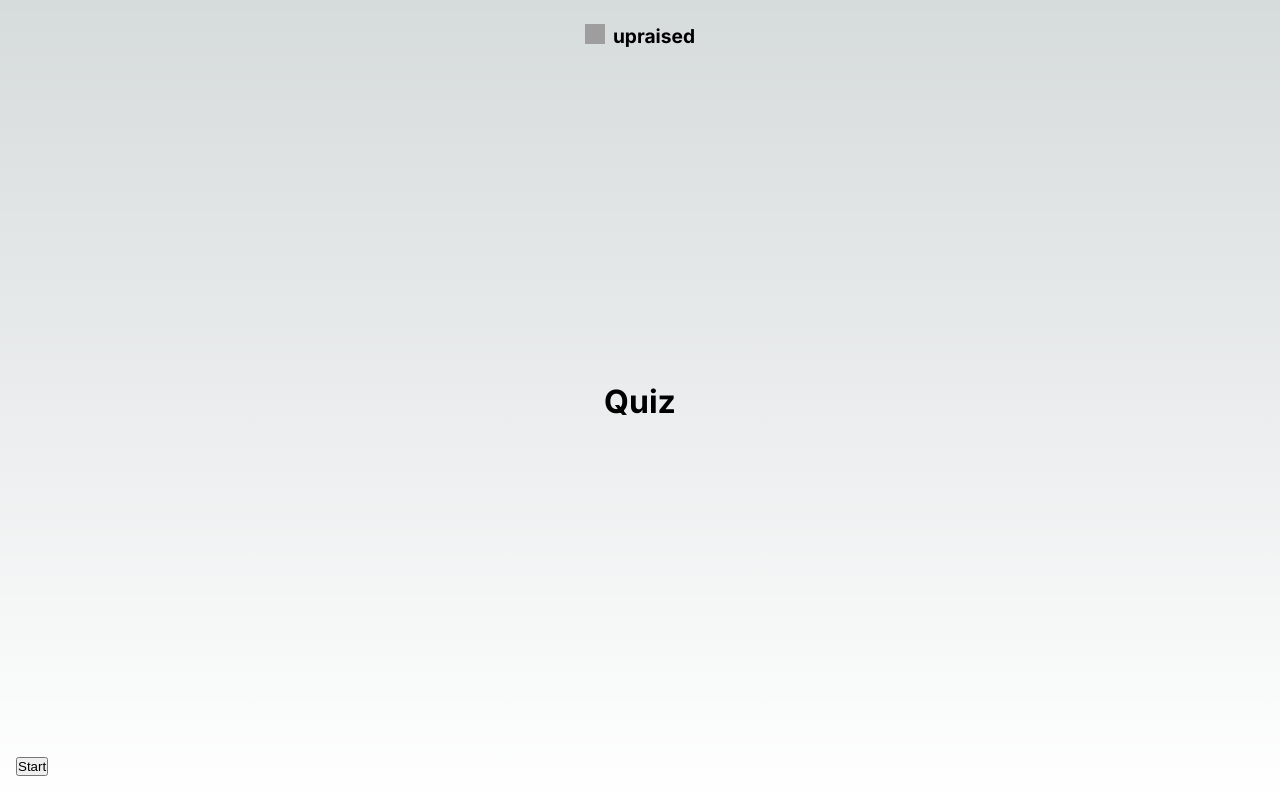
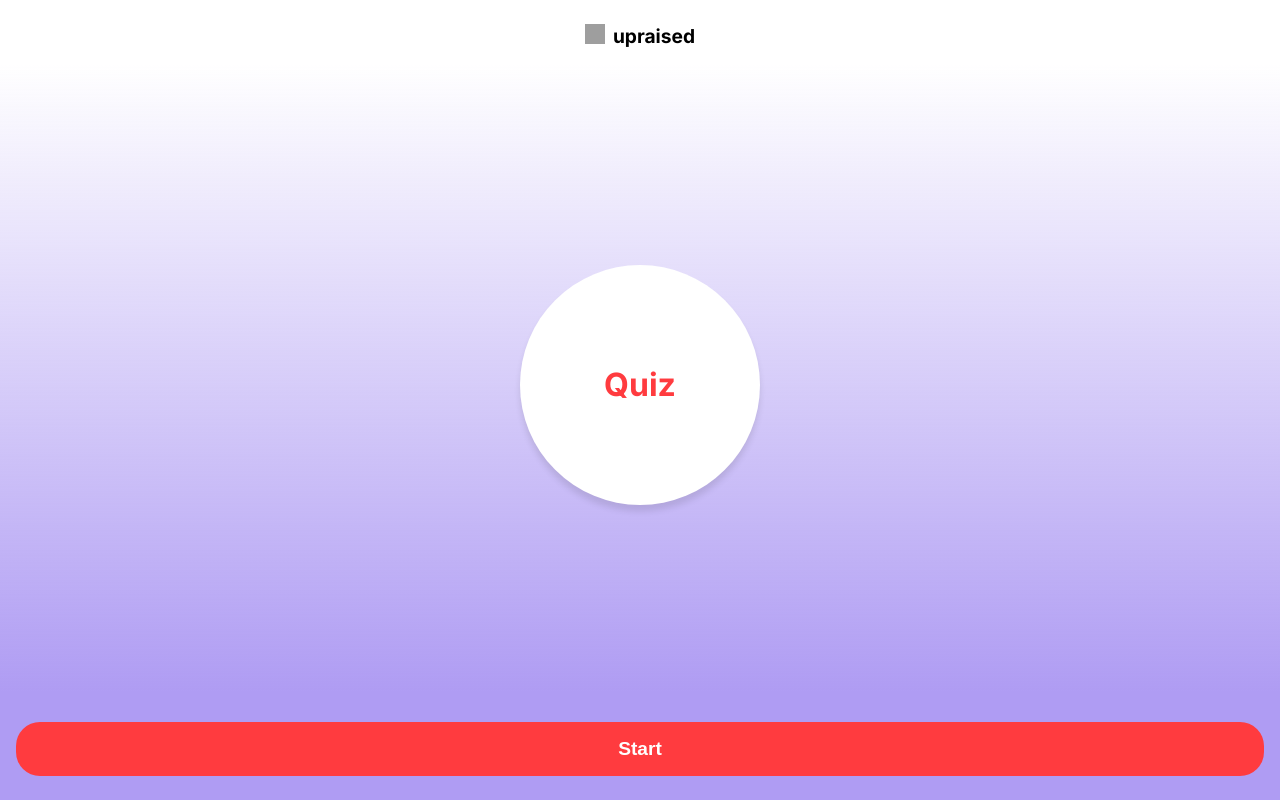
Before and after one commit to Yashwithagit/quiz-web-app, a Next.js app: page / in a window 1280 px wide. Built offline with nearby package versions, Linux system fonts and the light colour scheme; grey boxes are pictures that could not be loaded.

Commit message:
FEAT: result page UI

```diff
--- a/app/globals.css
+++ b/app/globals.css
@@ -1,107 +1,103 @@
-:root {
-  --max-width: 1100px;
-  --border-radius: 12px;
-  --font-mono: ui-monospace, Menlo, Monaco, "Cascadia Mono", "Segoe UI Mono",
-    "Roboto Mono", "Oxygen Mono", "Ubuntu Monospace", "Source Code Pro",
-    "Fira Mono", "Droid Sans Mono", "Courier New", monospace;
+:root{
+  /* Red variant */
+  --dark-red:#ff3b3f;
 
-  --foreground-rgb: 0, 0, 0;
-  --background-start-rgb: 214, 219, 220;
-  --background-end-rgb: 255, 255, 255;
+  /* White variant */
+  --primary-white:#ffffff;
 
-  --primary-glow: conic-gradient(
-    from 180deg at 50% 50%,
-    #16abff33 0deg,
-    #0885ff33 55deg,
-    #54d6ff33 120deg,
-    #0071ff33 160deg,
-    transparent 360deg
-  );
-  --secondary-glow: radial-gradient(
-    rgba(255, 255, 255, 1),
-    rgba(255, 255, 255, 0)
-  );
+  /* Black variant */
+  --primary-black:#000000;
+  --transparent-black:#0000001A;
 
-  --tile-start-rgb: 239, 245, 249;
-  --tile-end-rgb: 228, 232, 233;
-  --tile-border: conic-gradient(
-    #00000080,
-    #00000040,
-    #00000030,
-    #00000020,
-    #00000010,
-    #00000010,
-    #00000080
-  );
+  /* Blue variant */
+  --light-aqua:#af9cf300;
+  --pale-blue:#AF9CF3;
 
-  --callout-rgb: 238, 240, 241;
-  --callout-border-rgb: 172, 175, 176;
-  --card-rgb: 180, 185, 188;
-  --card-border-rgb: 131, 134, 135;
+  /* Grey variant */
+  --light-gray:#F3F4FA;
+  --shade-gray: #F3F4FA;
+  --platinum-gray:#e1e3e8;
+
+
+  /* green variant */
+  --light-green: #44B77B;
+
+
 }
-
-@media (prefers-color-scheme: dark) {
-  :root {
-    --foreground-rgb: 255, 255, 255;
-    --background-start-rgb: 0, 0, 0;
-    --background-end-rgb: 0, 0, 0;
-
-    --primary-glow: radial-gradient(rgba(1, 65, 255, 0.4), rgba(1, 65, 255, 0));
-    --secondary-glow: linear-gradient(
-      to bottom right,
-      rgba(1, 65, 255, 0),
-      rgba(1, 65, 255, 0),
-      rgba(1, 65, 255, 0.3)
-    );
-
-    --tile-start-rgb: 2, 13, 46;
-    --tile-end-rgb: 2, 5, 19;
-    --tile-border: conic-gradient(
-      #ffffff80,
-      #ffffff40,
-      #ffffff30,
-      #ffffff20,
-      #ffffff10,
-      #ffffff10,
-      #ffffff80
-    );
-
-    --callout-rgb: 20, 20, 20;
-    --callout-border-rgb: 108, 108, 108;
-    --card-rgb: 100, 100, 100;
-    --card-border-rgb: 200, 200, 200;
-  }
-}
-
 * {
   box-sizing: border-box;
   padding: 0;
   margin: 0;
+
+
 }
 
 html,
 body {
   max-width: 100vw;
-  overflow-x: hidden;
-}
-
-body {
-  color: rgb(var(--foreground-rgb));
-  background: linear-gradient(
-      to bottom,
-      transparent,
-      rgb(var(--background-end-rgb))
-    )
-    rgb(var(--background-start-rgb));
+  height: 100vh;
 }
 
 a {
+  text-decoration: none;
   color: inherit;
-  text-decoration: none;
 }
 
-@media (prefers-color-scheme: dark) {
-  html {
-    color-scheme: dark;
-  }
+
+.btn {
+width: 100%;
+background-color: var(--dark-red);
+padding:1rem 1.5rem;
+outline: none;
+border: none;
+font-size: 1.2rem;
+font-weight: bold;
+color:var(--primary-white) ;
+border-radius: 1.5rem;
+cursor: pointer;
 }
+
+.question__title {
+  font-weight: 900;
+line-height: 1.4rem;
+}
+
+.question__image{
+  width: 85%;
+  height: auto;
+
+
+}
+.question__image img {
+  width:100%;
+  object-fit:contain;
+}
+
+.disabled {
+  pointer-events: none;
+  opacity: 0.5;
+}
+
+.container {
+    background-color: var(--pale-blue);
+
+}
+
+.card {
+    top: 6rem;
+    height: 100vh;
+    border-top-right-radius: 2rem;
+    border-top-left-radius: 2rem;
+    position: relative;
+    background-color: var(--primary-white);
+
+
+}
+
+.container__img {
+  height: 2rem;
+}
+.container__img img {
+  width: 100%;
+  object-fit: contain;
+}
```
Also changed, not shown: app/result/page.tsx (added, +75 -0 lines), app/result/result.module.css (added, +57 -0 lines).
